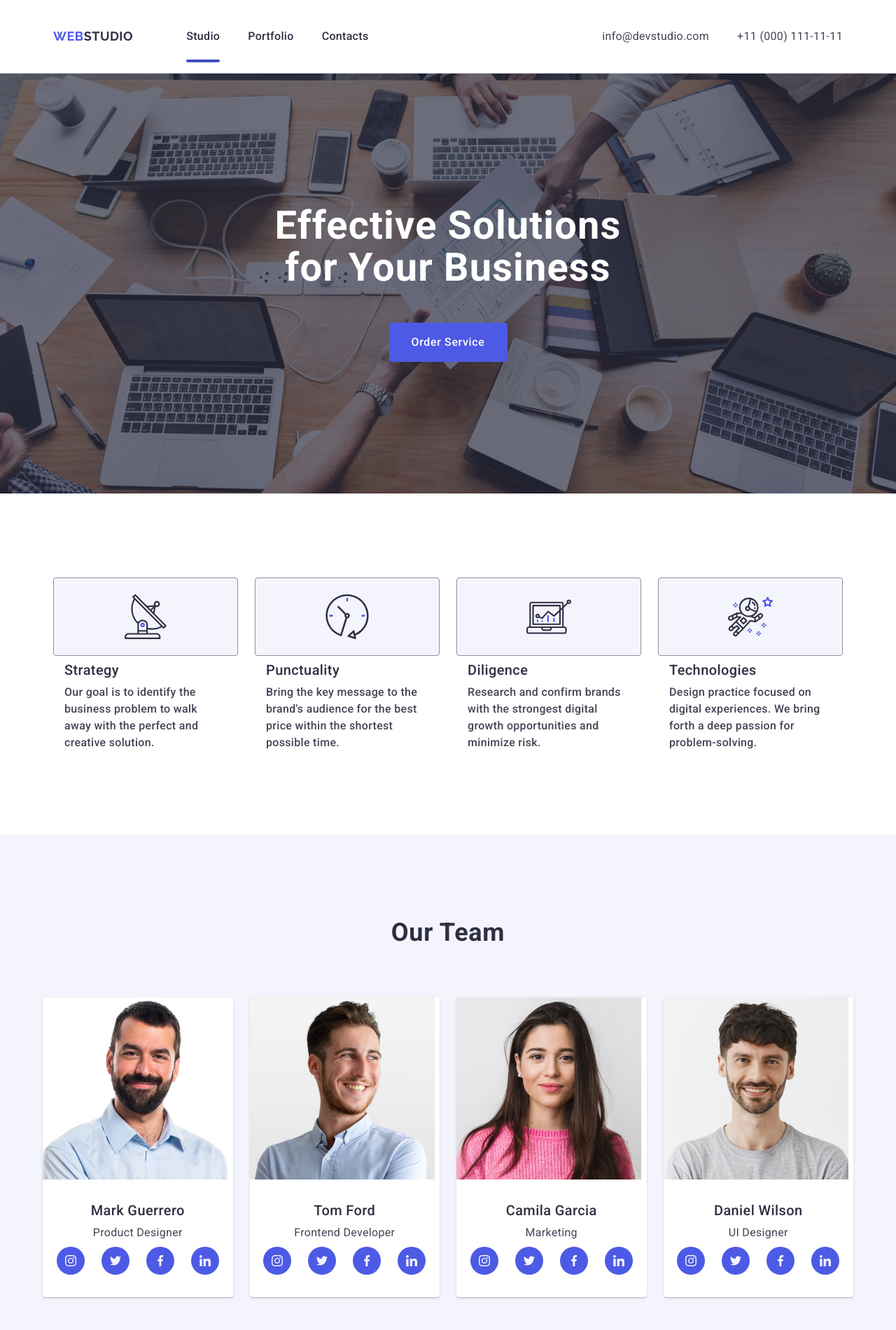
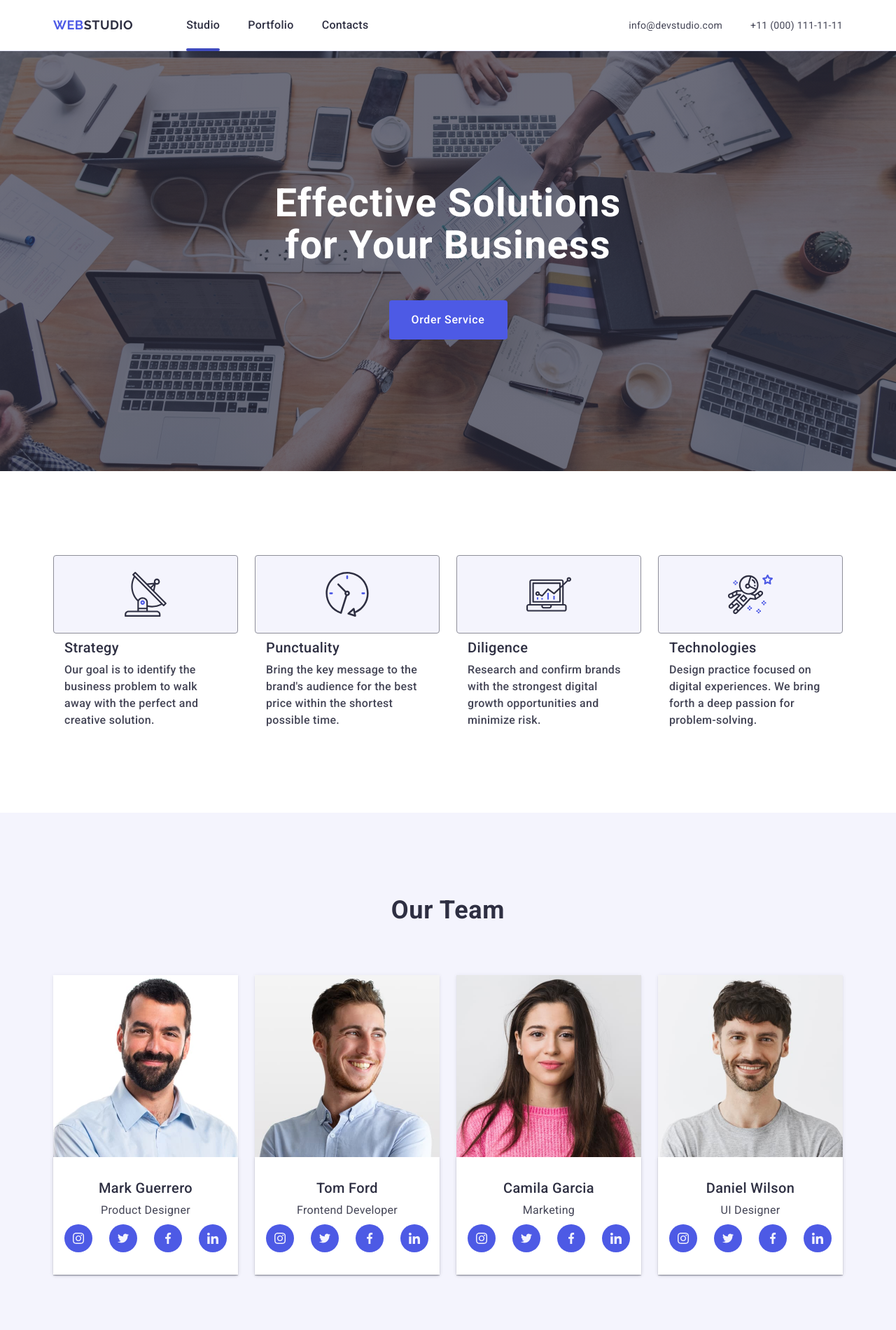
Before and after one commit to mikyjee/goit-markup-hw-06, a plain HTML site: page index.html in a window 1280 px wide. Shown: the top 1900 px of the page at 70% size. Drawn offline with nearby package versions, Linux system fonts and the light colour scheme.

Commit message:
finalkod1

```diff
--- a/css/styles.css
+++ b/css/styles.css
@@ -297,7 +297,7 @@ p {
         letter-spacing: 0.02em;
         color: #434455;
         display: block;
-        font-size: 16px;
+        font-size: 14px;
         line-height: 1.5;
         letter-spacing: 0.02em;
         color: #434455;
@@ -315,12 +315,12 @@ p {
         display: flex;
         flex-direction: column;
         gap: 12px;
-        padding: 16px 0;
     }
 
     .mob-menu {
         display: none;
     }
+
 }
 
 @media screen and (min-width: 1158px) {
@@ -679,6 +679,9 @@ p {
 .team-info {
     padding: 32px 0;
     text-align: center;
+
+    background: #ffffff;
+    box-shadow: 0px 1px 6px rgba(46, 47, 66, 0.08), 0px 1px 1px rgba(46, 47, 66, 0.16), 0px 2px 1px rgba(46, 47, 66, 0.08);
 }
 
 .media-container {
@@ -730,6 +733,11 @@ p {
         padding: 96px 0;
     }
 
+    .team-item {
+        background: #ffffff;
+        box-shadow: 0px 1px 6px rgba(46, 47, 66, 0.08), 0px 1px 1px rgba(46, 47, 66, 0.16), 0px 2px 1px rgba(46, 47, 66, 0.08);
+    }
+
     .container-team {
         max-width: 768px;
         padding: 0px 108px;
@@ -758,7 +766,6 @@ p {
         border-radius: 0px 0px 4px 4px;
         box-shadow: 0px 1px 6px rgba(46, 47, 66, 0.08),
             0px 1px 1px rgba(46, 47, 66, 0.16), 0px 2px 1px rgba(46, 47, 66, 0.08);
-        width: calc((100% - 72px) / 4);
     }
 
     .team-list {
@@ -989,7 +996,7 @@ p {
     letter-spacing: 0.02em;
     color: #f4f4fd;
     max-width: 264px;
-    margin-bottom: 72px;
+    margin-bottom: 0px;
 }
 
 .footer-media {
@@ -1127,7 +1134,7 @@ p {
     .flex-foot {
         display: block;
         margin-right: 24px;
-        margin-bottom: 72px;
+        margin-bottom: 0px;
     }
 
     .footer-name {
```
